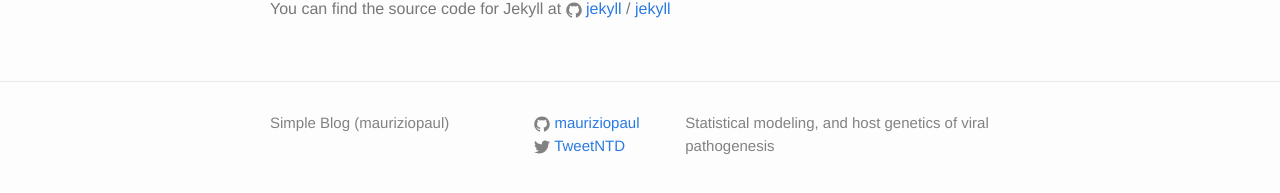
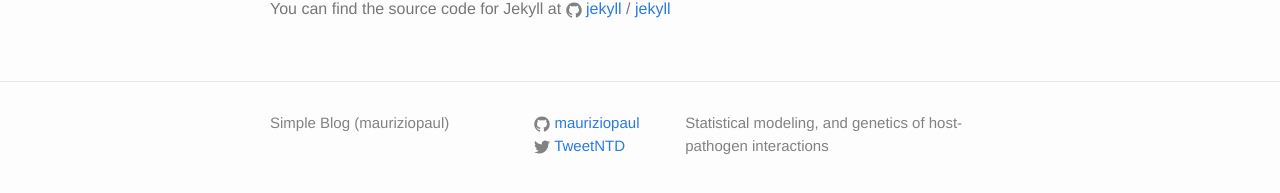
Before and after one commit to mauriziopaul/blog, a Jekyll site: the page built from about.md, in a window 1280 px wide. Shown: the part 269-462 px from the top of the page. Built offline with Jekyll 4.4.1, drawn with Linux system fonts in a browser that asks for light colours.

Commit message:
modified config

```diff
--- a/_config.yml
+++ b/_config.yml
@@ -8,7 +8,7 @@ author :
   twitter : TweetNTD
   feedburner : nil
 # email : paul.maurizio@gmail.com
-description : Statistical modeling, and host genetics of viral pathogenesis
+description : Statistical modeling, and genetics of host-pathogen interactions
 production_url : https://mauriziopaul.github.io/blog
 baseurl : "/blog" # the subpath of your site, e.g. /blog
 url : "http://mauriziopaul.github.io" # the base hostname & protocol for your site
```
